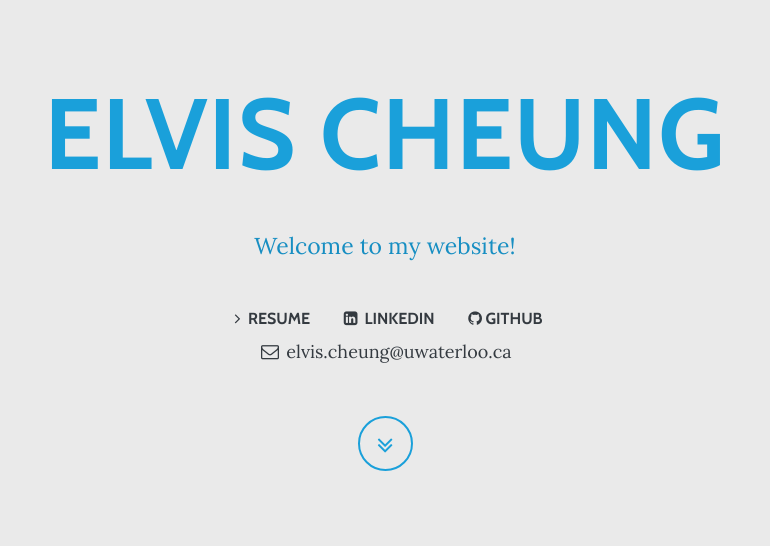
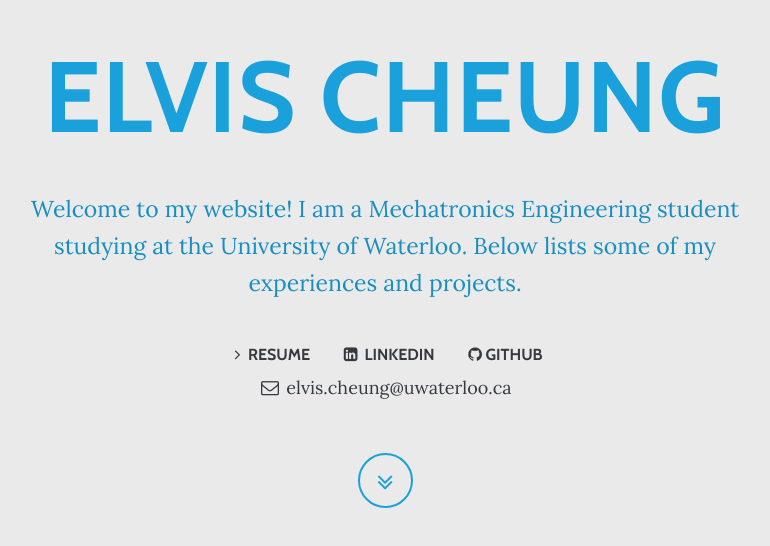
Before and after one commit to EC28/elvis.cheung, a plain HTML site: page index.html in a window 1280 px wide. Shown: the part 128-674 px from the top of the page, without its empty margins (255-1025 px from the left). Drawn offline with nearby package versions, Linux system fonts and the light colour scheme.

Commit message:
Update index.html

```diff
--- a/index.html
+++ b/index.html
@@ -21,7 +21,8 @@
                 <div class="row">
                     <div class="col-lg-8 mx-auto">
                         <h1 class="brand-heading" style="color: #1aa0da;border-color: rgb(105,118,130);">Elvis Cheung</h1>
-                        <p class="intro-text" style="color: #178ec2;font-size:23px;">Welcome to my website!</p>
+                        <p class="intro-text" style="color: #178ec2;font-size:23px;">Welcome to my website! I am a Mechatronics Engineering student
+                        studying at the University of Waterloo. Below lists some of my experiences and projects.</p>
                         <a class="btn btn-primary" role="button" style="background: transparent;margin: 4;color: var(--dark);border-color: transparent;"
                            target="_blank" href="assets/files/Resume - Elvis Cheung.pdf">
                             <i class="fa fa-angle-right fa-fw"></i>Resume</a>
@@ -50,7 +51,7 @@
         <div class="row">
             <div class="col-lg-8 mx-auto">
                 <h5 class="text-center" style="color: #006a99;text-align: left;">Mechanical Engineering Design Technologist</h5>
-                <h4 class="text-center" style="color: #006a99;text-align: left;">| June 2021 – August 2021 | 3S International Inc., YYZ Lighting, Pickering, ON</h4>
+                <h6 class="text-center" style="color: #006a99;text-align: left;">| June 2021 – August 2021 | 3S International Inc., YYZ Lighting, Pickering, ON</h6>
                 <p style="color: var(--dark);">
                     - Designed and developed lighting solutions using 3d modelling and simulations through Fusion 360.<br>
                     - Collaborated with R&D and manufacturers to create pertinent products satisfying customer needs.<br>
```
